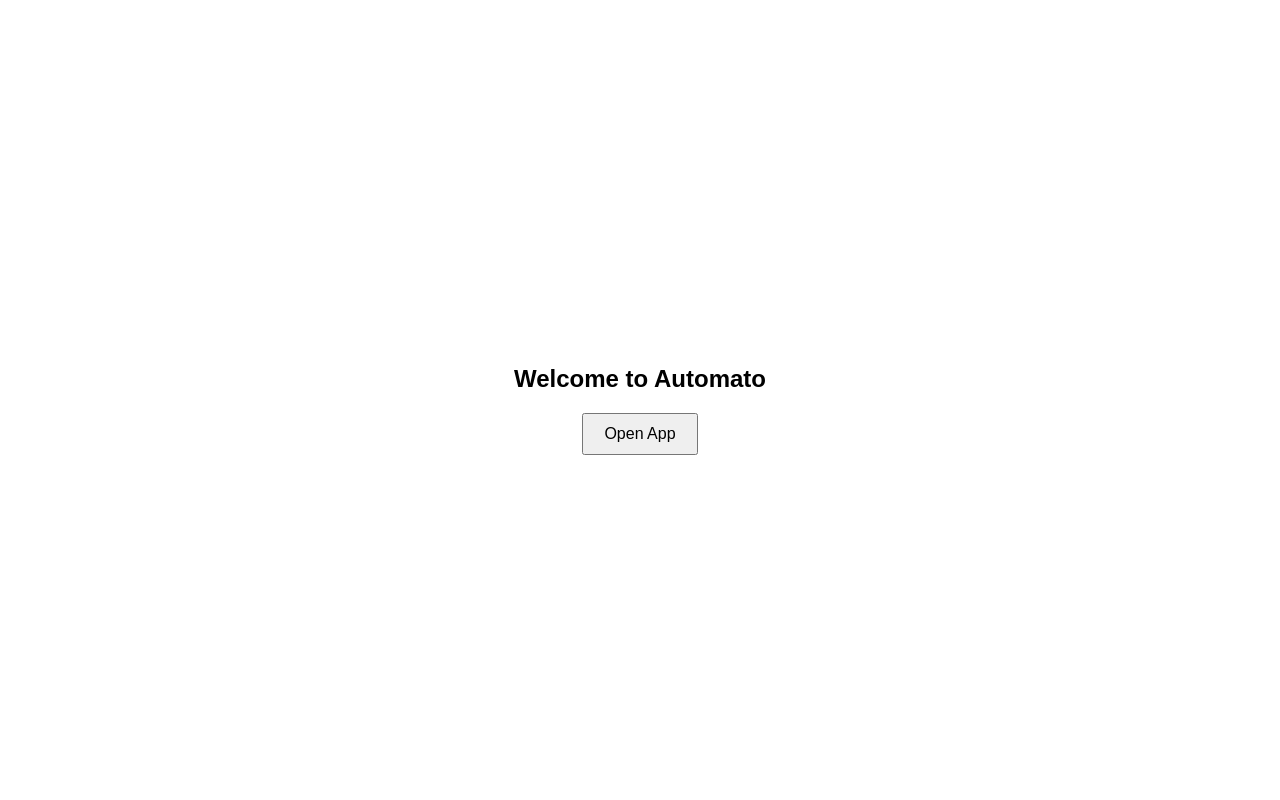
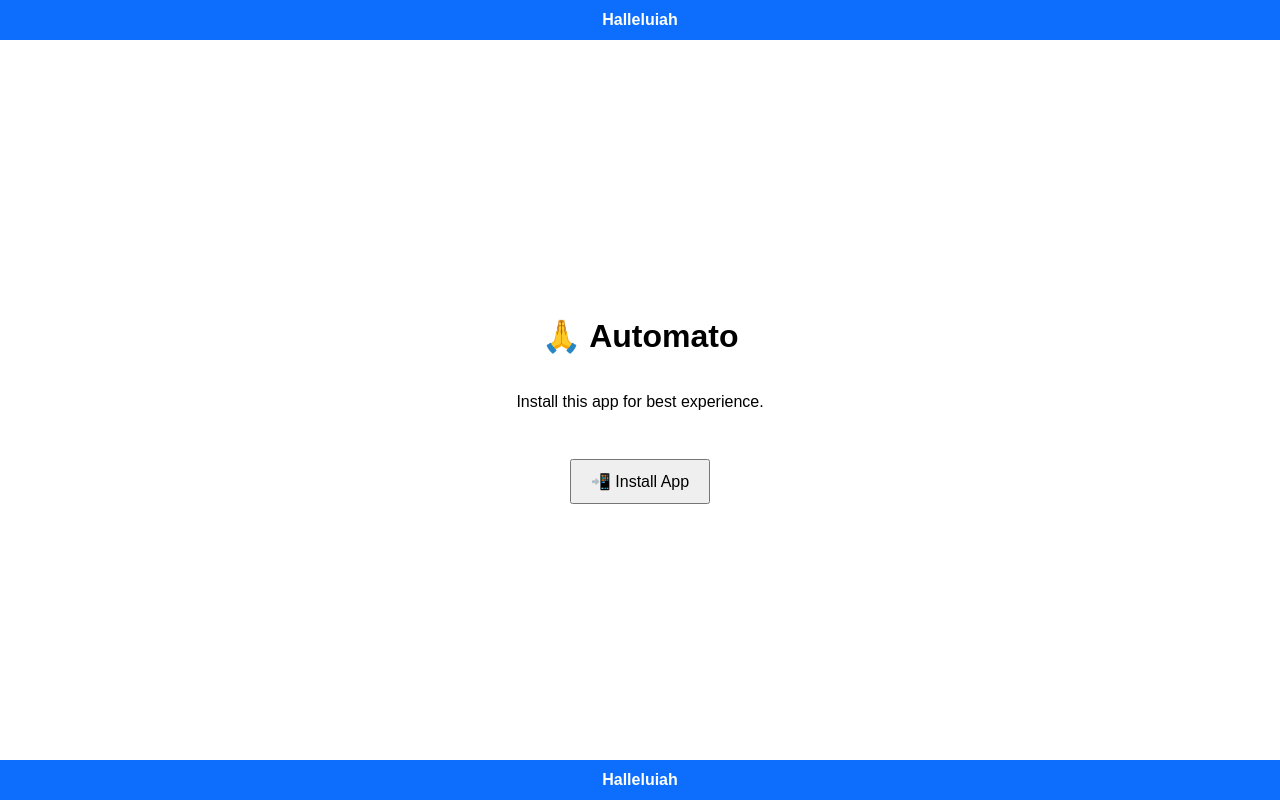
Before and after one commit to jobysby/automato, a plain HTML site: page index.html in a window 1280 px wide. Drawn offline with Linux system fonts and the light colour scheme.

Commit message:
Update index.html

```diff
--- a/index.html
+++ b/index.html
@@ -2,44 +2,144 @@
 <html lang="en">
 <head>
   <meta charset="UTF-8" />
-  <meta name="viewport" content="width=device-width, initial-scale=1, viewport-fit=cover" />
-  <meta name="theme-color" content="#ffffff" />
-  <link rel="manifest" href="manifest.json" />
+  <meta name="viewport" content="width=device-width, initial-scale=1.0, viewport-fit=cover" />
+  <meta name="theme-color" content="#0d6efd">
+  <meta name="apple-mobile-web-app-capable" content="yes">
+  <meta name="apple-mobile-web-app-status-bar-style" content="black-translucent">
+  <link rel="manifest" href="/automato-pwa/manifest.json" />
+  <link rel="apple-touch-icon" href="/automato-pwa/icon-192.png">
+  <link rel="icon" href="/automato-pwa/icon-192.png">
   <title>Automato</title>
+  <style>
+    html, body {
+      margin: 0;
+      padding: 0;
+      font-family: sans-serif;
+      width: 100vw;
+      height: 100vh;
+      overflow: hidden;
+      display: flex;
+      flex-direction: column;
+    }
+
+    header, footer {
+      height: 40px;
+      background: #0d6efd;
+      color: white;
+      text-align: center;
+      line-height: 40px;
+      font-weight: bold;
+      font-size: 1rem;
+    }
+
+    #statusBar {
+      font-size: 0.85rem;
+      color: white;
+      background: #dc3545;
+      text-align: center;
+      display: none;
+    }
+
+    #mainContent {
+      flex-grow: 1;
+      display: flex;
+      flex-direction: column;
+    }
+
+    #welcome, #appFrame {
+      flex-grow: 1;
+      display: none;
+      align-items: center;
+      justify-content: center;
+      flex-direction: column;
+      text-align: center;
+    }
+
+    #installBtn {
+      margin-top: 2rem;
+      padding: 0.7rem 1.2rem;
+      font-size: 1rem;
+    }
+
+    iframe {
+      border: none;
+      width: 100%;
+      height: 100%;
+    }
+  </style>
 </head>
-<body style="margin:0;display:flex;flex-direction:column;align-items:center;justify-content:center;height:100vh;font-family:sans-serif;">
-  <h2>Welcome to Automato</h2>
-  <button id="startBtn" style="padding:10px 20px;font-size:16px;">Open App</button>
+<body>
+
+  <header id="headerText">Halleluiah</header>
+  <div id="statusBar">Offline</div>
+
+  <div id="mainContent">
+    <!-- Welcome Screen -->
+    <div id="welcome">
+      <h1>🙏 Automato</h1>
+      <p>Install this app for best experience.</p>
+      <button id="installBtn" onclick="installApp()">📲 Install App</button>
+    </div>
+
+    <!-- App Frame (loaded after install) -->
+    <div id="appFrame">
+      <iframe id="appIframe" src=""></iframe>
+    </div>
+  </div>
+
+  <footer>Halleluiah</footer>
 
   <script>
-    const redirectUrl = "https://script.google.com/macros/s/AKfycbxVcr_gR--7BBcXoKl13OETd4t61UFc5Jav77In9JCCooAeJCOZ2WqbC7L3dhKh9ENezA/exec";
+    const SCRIPT_URL = "https://script.google.com/macros/s/AKfycbxVcr_gR--7BBcXoKl13OETd4t61UFc5Jav77In9JCCooAeJCOZ2WqbC7L3dhKh9ENezA/exec";
+    const isStandalone = window.matchMedia('(display-mode: standalone)').matches || window.navigator.standalone;
 
-    // Auto-redirect if already installed
-    const isStandalone = window.matchMedia('(display-mode: standalone)').matches || window.navigator.standalone === true;
+    // Online/offline detection
+    const showOffline = () => {
+      document.getElementById('statusBar').style.display = 'block';
+      document.getElementById('statusBar').textContent = 'Offline';
+      document.getElementById('headerText').textContent = 'Offline';
+    };
+
+    const showOnline = () => {
+      document.getElementById('statusBar').style.display = 'none';
+      document.getElementById('headerText').textContent = 'Halleluiah';
+    };
+
+    window.addEventListener('online', showOnline);
+    window.addEventListener('offline', showOffline);
+    window.addEventListener('load', () => {
+      navigator.onLine ? showOnline() : showOffline();
+    });
+
+    // Standalone logic
     if (isStandalone) {
-      window.location.replace(redirectUrl);
-    }
+      document.getElementById("appFrame").style.display = "block";
+      document.getElementById("appIframe").src = SCRIPT_URL;
+    } else {
+      document.getElementById("welcome").style.display = "flex";
 
       let deferredPrompt;
-
       window.addEventListener('beforeinstallprompt', (e) => {
         e.preventDefault();
         deferredPrompt = e;
+        document.getElementById("installBtn").style.display = "inline-block";
       });
 
-    document.getElementById('startBtn').addEventListener('click', async () => {
+      window.installApp = function () {
         if (deferredPrompt) {
           deferredPrompt.prompt();
-        await deferredPrompt.userChoice;
+          deferredPrompt.userChoice.then(() => {
+            deferredPrompt = null;
+            document.getElementById("installBtn").style.display = "none";
+          });
+        }
+      };
     }
 
-      setTimeout(() => {
-        window.location.href = redirectUrl;
-      }, 500);
-    });
-
+    // Service Worker
     if ('serviceWorker' in navigator) {
-      navigator.serviceWorker.register('service-worker.js');
+      navigator.serviceWorker.register('/automato-pwa/sw.js')
+        .then(() => console.log("✅ Service Worker Registered"));
     }
   </script>
 </body>
```
Lines whose indentation alone changed are shown as unchanged.
